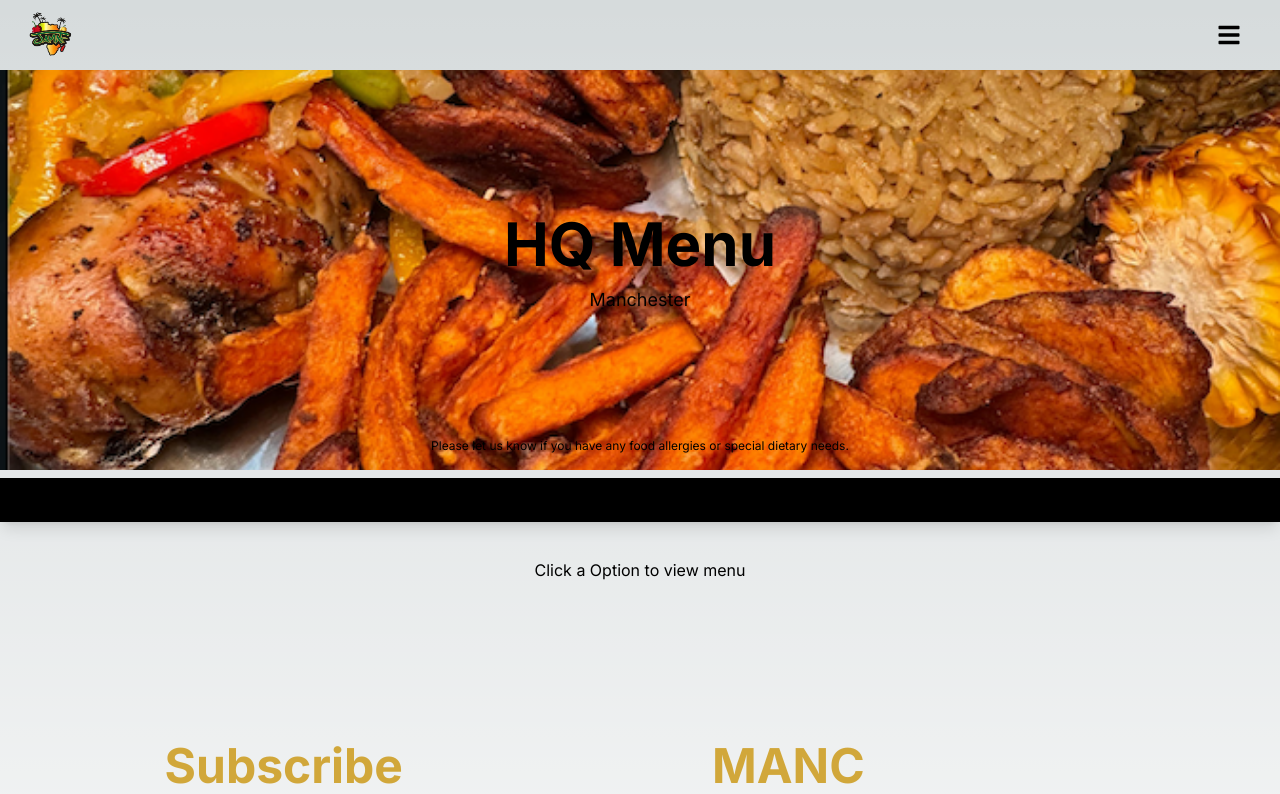
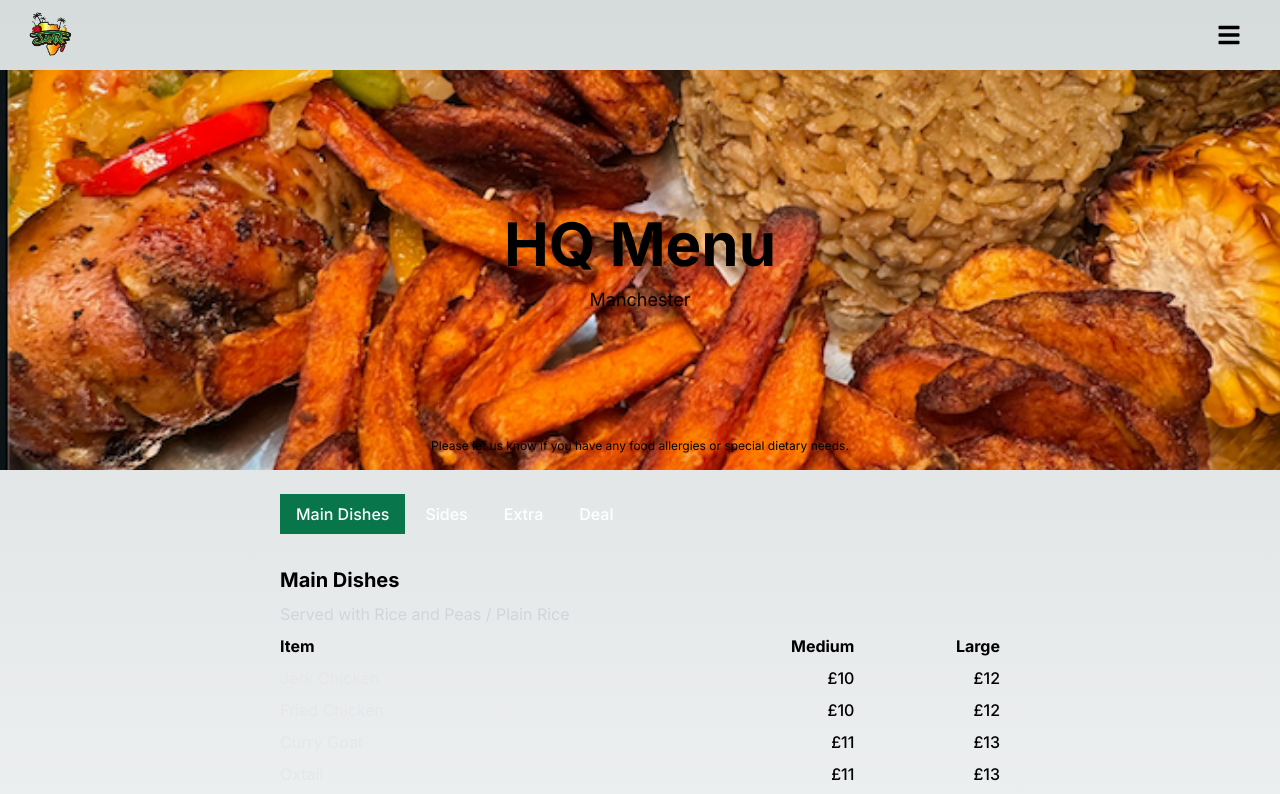
Before and after one commit to originallyblack/jamafnbar, a Next.js app: page /menu in a window 1280 px wide. Shown: the top 794 px of the page. Built offline with nearby package versions, Linux system fonts and the light colour scheme.

Commit message:
feat: new menu list with tabbing, added to pages

```diff
--- /dev/null
+++ b/src/app/components/menuList.jsx
@@ -0,0 +1,64 @@
+"use client";
+import React, { useState, useEffect, useRef } from "react";
+import { useSearchParams, useRouter } from "next/navigation";
+import menuData from "../data/menu";
+import MenuSection from "./menuSection";
+
+const MenuList = () => {
+  const [activeTab, setActiveTab] = useState("mainDishes");
+  const tabs = Object.keys(menuData);
+  const tabsRef = useRef(null);
+  const searchParams = useSearchParams();
+  const router = useRouter();
+
+  useEffect(() => {
+    const tab = searchParams.get("tab");
+    if (tab && tabs.includes(tab)) {
+      setActiveTab(tab);
+    }
+  }, [searchParams, tabs]);
+
+  const handleTabClick = (tab) => {
+    setActiveTab(tab);
+    router.push(`?tab=${tab}`, { scroll: false });
+  };
+
+  return (
+    <div className="max-w-3xl mx-auto p-6">
+      <div className="relative">
+        <div
+          ref={tabsRef}
+          className="flex overflow-x-auto scrollbar-hide space-x-1 mb-6 pb-2"
+        >
+          {tabs.map((tab) => (
+            <button
+              key={tab}
+              onClick={() => handleTabClick(tab)}
+              className={`font-medium px-4 py-2 transition-colors whitespace-nowrap ${
+                activeTab === tab
+                  ? "bg-brand text-white"
+                  : " text-white hover:bg-brand"
+              }`}
+            >
+              {menuData[tab].title}
+            </button>
+          ))}
+        </div>
+      </div>
+      {tabs.map(
+        (tab) =>
+          activeTab === tab && (
+            <MenuSection
+              key={tab}
+              title={menuData[tab].title}
+              items={menuData[tab].items}
+              description={menuData[tab].description}
+              price={menuData[tab].price}
+            />
+          )
+      )}
+    </div>
+  );
+};
+
+export default MenuList;
--- /dev/null
+++ b/src/app/components/menuSection.jsx
@@ -0,0 +1,44 @@
+import React from "react";
+
+const MenuSection = ({ title, items, description, price }) => (
+  <div className="mt-6">
+    <h3 className="text-xl font-bold mb-2">{title}</h3>
+    {description && <p className="mb-2 text-gray-300">{description}</p>}
+    {items[0]?.medium ? (
+      <div className="grid grid-cols-5 gap-2">
+        <div className="col-span-3 font-bold">Item</div>
+        <div className="font-bold text-right">Medium</div>
+        <div className="font-bold text-right">Large</div>
+        {items.map((item, index) => (
+          <React.Fragment key={index}>
+            <div className="col-span-3 text-gray-200">{item.name}</div>
+            <div className="text-right font-medium">£{item.medium}</div>
+            <div className="text-right font-medium">£{item.large}</div>
+          </React.Fragment>
+        ))}
+      </div>
+    ) : Array.isArray(items) ? (
+      <ul className="space-y-3">
+        {items.map((item, index) => (
+          <li key={index} className="flex justify-between">
+            <span className="text-gray-200">{item.name || item}</span>
+            <span className="font-medium">
+              {item.medium
+                ? `M: £${item.medium} L: £${item.large}`
+                : item.price
+                ? `£${item.price}`
+                : ""}
+              {item.note && ` (${item.note})`}
+              {item.perPortion && " (per portion)"}
+            </span>
+          </li>
+        ))}
+      </ul>
+    ) : (
+      <p>{items.join(" + ")}</p>
+    )}
+    {price && <p className="mt-2 font-bold">Price: £{price}</p>}
+  </div>
+);
+
+export default MenuSection;
--- a/src/app/components/menubar.jsx
+++ b/src/app/components/menubar.jsx
@@ -1,17 +1,16 @@
-
-"use client"
-import React, { useState } from 'react';
-import data from '../data/menu.json'
-import { menu } from '../data/hq.json'
-import Grid from './grid'
+"use client";
+import React, { useState } from "react";
+import data from "../data/menu.json";
+import { menu } from "../data/hq.json";
+import Grid from "./grid";
 export default function Menubar() {
-    const [searchKey, setSearchKey] = useState('');
+  const [searchKey, setSearchKey] = useState("");
   const [results, setResults] = useState([]);
-    const menuHeading = Object.keys(data.menu)
+  const menuHeading = Object.keys(data.menu);
   const handleSearch = (item) => {
     const key = Object.keys(data.menu).find(
       (menuKey) => menuKey.toLowerCase() === item.toLowerCase()
-        )
+    );
     if (key) {
       setResults(data.menu[key]);
     } else {
@@ -19,19 +18,20 @@ export default function Menubar() {
     }
   };
 
-
   return (
-        <>  <div className='bg-black mt-2 h-11 w-screen flex flex-row items-center  justify-center overflow-y-hidden shadow-lg'>
-
-            {menuHeading.map((item, index) =>
-            (
-                <div onClick={() => (handleSearch(item))} className='w-auto p-2 cursor-pointer hover:bg-lime-400  text-sm' key={index}>{item}</div>)
-            )}
-
-
+    <>
+      <div className="bg-black mt-2 h-11 w-screen flex flex-row items-center  justify-center overflow-y-hidden shadow-lg">
+        {menuHeading.map((item, index) => (
+          <div
+            onClick={() => handleSearch(item)}
+            className="w-auto p-2 cursor-pointer hover:bg-lime-400  text-sm"
+            key={index}
+          >
+            X{item}
+          </div>
+        ))}
       </div>
       <Grid items={results} />
     </>
-
-    )
+  );
 }
--- /dev/null
+++ b/src/app/data/menu.js
@@ -0,0 +1,42 @@
+const menuData = {
+  mainDishes: {
+    title: "Main Dishes",
+    description: "Served with Rice and Peas / Plain Rice",
+    items: [
+      { name: "Jerk Chicken", medium: 10, large: 12 },
+      { name: "Fried Chicken", medium: 10, large: 12 },
+      { name: "Curry Goat", medium: 11, large: 13 },
+      { name: "Oxtail", medium: 11, large: 13 },
+      { name: "Callaloo & Saltfish", medium: 10, large: 12 },
+      { name: "Soup of the Day", medium: 4, large: 6 },
+    ],
+  },
+  sides: {
+    title: "Sides",
+    items: [
+      { name: "Fried Plantain", price: 1, note: "3 pieces" },
+      { name: "Fried Dumplings", price: 2 },
+      {
+        name: "Patties",
+        options: ["Veg", "Chicken", "Jerk Chicken", "Beef", "Saltfish"],
+        price: 3.5,
+      },
+      { name: "Steam Veg", price: 2 },
+      { name: "Ackee & Saltfish", price: 6 },
+    ],
+  },
+  extra: {
+    title: "Extra",
+    items: [
+      { name: "Jerk Chicken", price: 6, perPortion: true },
+      { name: "Fried Chicken", price: 4, perPortion: true },
+    ],
+  },
+  deal: {
+    title: "Deal",
+    items: ["1 Patty", "1 Drink (Can)"],
+    price: 4,
+  },
+};
+
+export default menuData;
--- a/src/app/layout.js
+++ b/src/app/layout.js
@@ -15,7 +15,7 @@ export default function RootLayout({ children }) {
   return (
     <html lang="en">
       <AppProvider>
-        <body className={inter.className}>
+        <body className={`${inter.className} overflow-x-hidden`}>
           <Content>{children}</Content>
         </body>
       </AppProvider>
--- a/src/app/menu/page.jsx
+++ b/src/app/menu/page.jsx
@@ -1,11 +1,12 @@
-import React from 'react'
-import Grid from '../components/grid'
-import Menubar from '../components/menubar'
+import React from "react";
+import Grid from "../components/grid";
+import Menubar from "../components/menubar";
+import MenuList from "../components/menuList";
 
 export default function page() {
-    return (
-        <div>
-            <Menubar />
-           </div>
-    )
+  return (
+    <div className="max-w-[100vw] min-h-[50svh]">
+      <MenuList />
+    </div>
+  );
 }
--- a/src/app/page.js
+++ b/src/app/page.js
@@ -1,6 +1,7 @@
 "use client";
 import CardsList from "./components/cardslist";
 import Hero from "./components/hero";
+import MenuList from "./components/menuList";
 import Pdfviewer from "./components/pdf";
 
 export default function Home() {
@@ -8,6 +9,10 @@ export default function Home() {
     <main className="flex min-h-screen flex-col items-center justify-between pb-24">
       <Hero />
       <CardsList />
+      <div className="my-10">
+        <h2 className="text-6xl font-bold text-center">Our Menu</h2>
+        <MenuList />
+      </div>
       {/* <Pdfviewer /> */}
     </main>
   );
```
Also changed, not shown: src/app/menu/layout.jsx (+9 -9 lines). Lines whose indentation alone changed are shown as unchanged.
